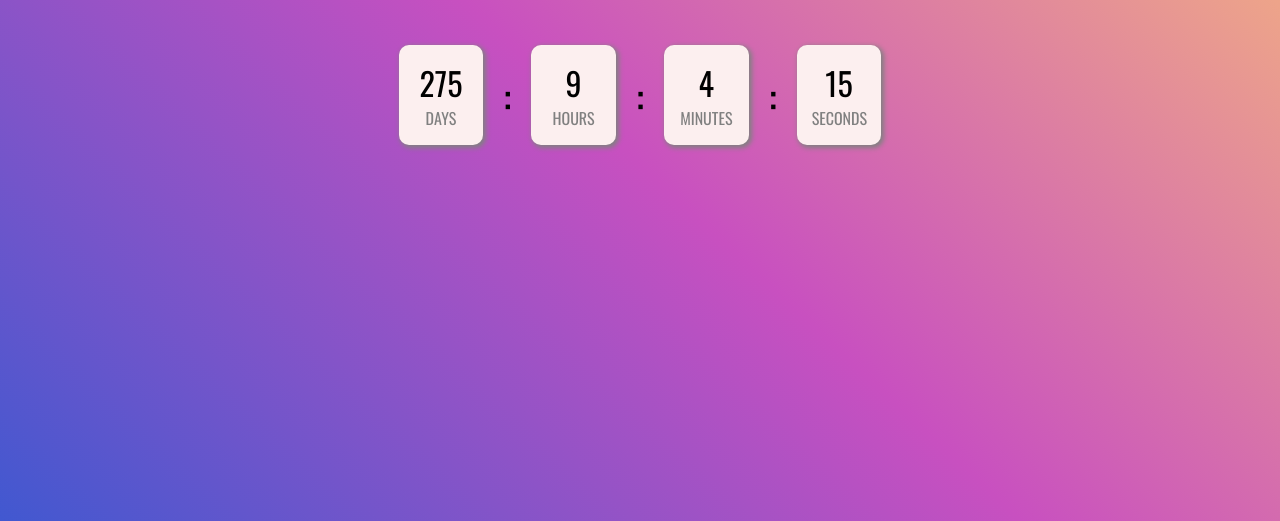
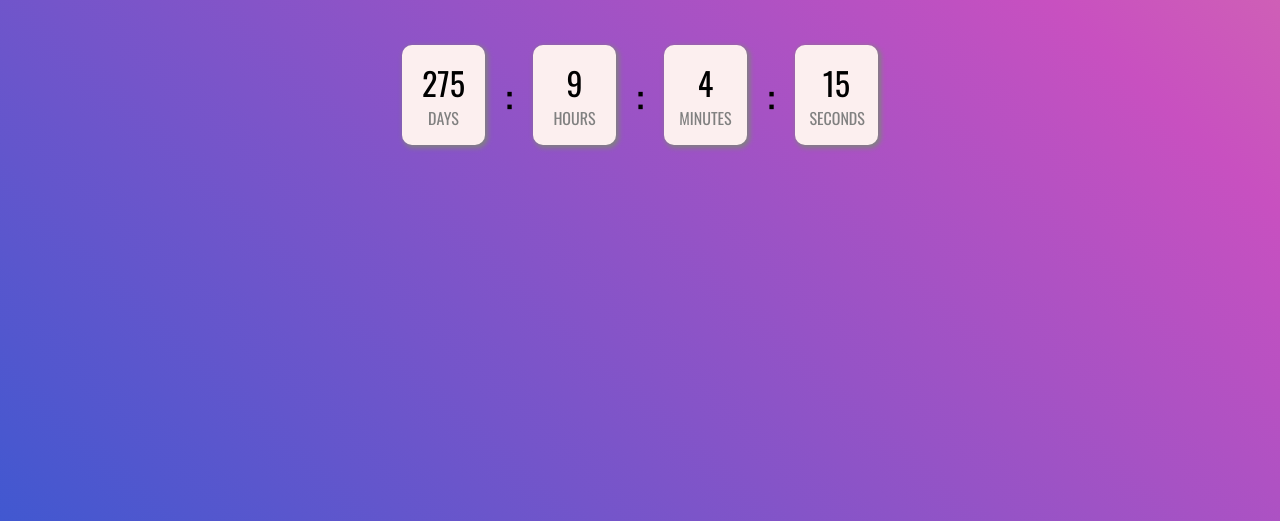
Before and after one commit to im-nishantg/CountDown-Timer, a plain HTML site: page index.html in a window 1280 px wide. Shown: the part 359-880 px from the top of the page. Drawn offline with nearby package versions, Linux system fonts and the light colour scheme.

Commit message:
all bugs fixed

```diff
--- a/styles.css
+++ b/styles.css
@@ -1,6 +1,8 @@
 *{
     margin: 0;
     padding: 0;
+    text-align: center;
+
 }
 
 body{
@@ -9,6 +11,9 @@ body{
     background-image: linear-gradient(43deg, #4158D0 0%, #C850C0 46%, #FFCC70 100%);
     font-family: 'Oswald', sans-serif;
     display: flex;
+    background-repeat: no-repeat;
+    background-size: 200% ;
+
 }
 
 .container{
@@ -29,6 +34,7 @@ h1{
     letter-spacing: 5px;
     font-size: 4rem;
     text-align: center;
+
 }
 
 p{
@@ -36,6 +42,7 @@ p{
     margin: 5px auto 0px;
     font-size: 1.8rem;
     text-align: center;
+
 
 }
 
@@ -46,9 +53,11 @@ p span{
 
 .timer{
     display: flex;
-    margin: 3rem 1.5rem;
+    margin: 3rem auto;
     justify-content: space-around;
     align-content: center;
+    min-width: 90%;
+
 
 
 }
```
